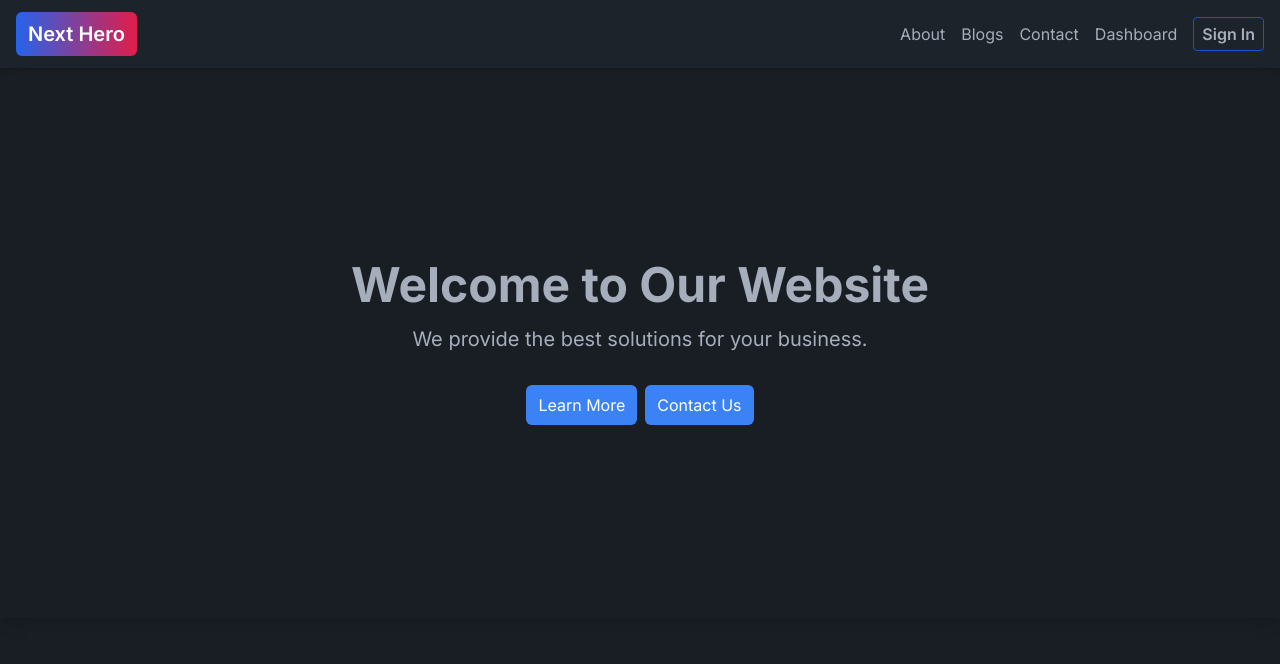
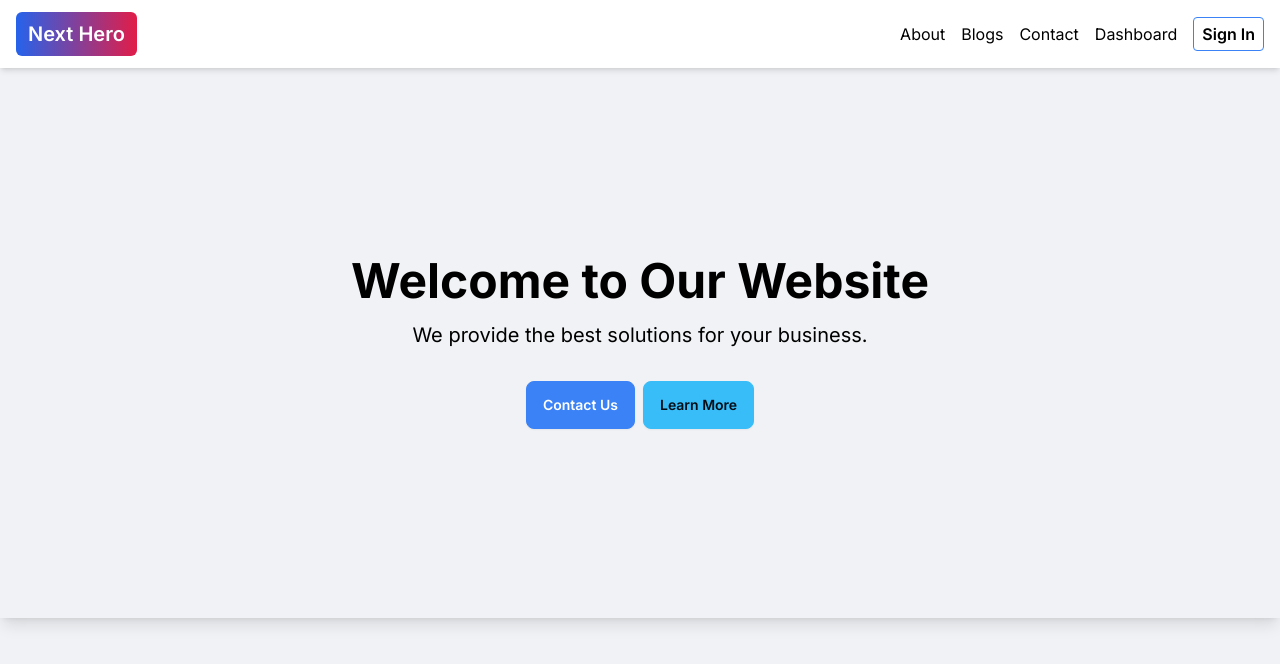
Before and after one commit to mhmitas/simple-next.js-template, a Next.js app: page / in a window 1280 px wide. Shown: the top 664 px of the page. Built offline with nearby package versions, Linux system fonts and the light colour scheme.

Commit message:
a simple next.js template with some simple page and a simple dashboard

```diff
--- a/src/app/(dashboards)/dashboard/layout.jsx
+++ b/src/app/(dashboards)/dashboard/layout.jsx
@@ -1,6 +1,7 @@
 'use client'
-import Link from 'next/link';
+import DashboardNavbar from '@/components/dashboard/DashboardNavbar';
 import React, { createContext, useState } from 'react';
+
 
 export const SidebarContext = createContext(null)
 
@@ -10,7 +11,7 @@ const DashboardLayout = ({ children }) => {
     return (
         <SidebarContext.Provider value={{ isSidebarOpen, setIsSidebarOpen }}>
             <div className='min-h-screen'>
-                {/* <DashboardNavbar /> */}
+                <DashboardNavbar setIsSidebarOpen={setIsSidebarOpen} isSidebarOpen={isSidebarOpen} />
                 <div className='h-full'>
                     {children}
                 </div>
@@ -21,24 +22,16 @@ const DashboardLayout = ({ children }) => {
 
 export default DashboardLayout;
 
-// ------------
 
-const DashboardNavbar = () => {
-    return (
-        <div className="h-16">
-            <nav className="py-3 px-4 flex justify-between items-center fixed top-0 left-0 w-full h-16 bg-base-100 shadow-lg">
-                <Link className="text-xl text-white font-semibold bg-gradient-to-r from-blue-600 to-rose-600 py-2 px-3 rounded-md" href="/">
-                    Next Hero
-                </Link>
-                <div className="flex gap-2 items-center">
-                    <a href="#" className="btn btn-sm btn-ghost p-2 rounded">Logout</a>
-                    <div tabIndex={0} role="button" className="btn btn-ghost btn-circle avatar">
-                        <div className="w-10 rounded-full">
-                            <img alt="Tailwind CSS Navbar component" src="https://img.daisyui.com/images/stock/photo-1534528741775-53994a69daeb.jpg" />
-                        </div>
-                    </div>
-                </div>
-            </nav>
-        </div>
-    );
-};
+/*
+// sonar chan //
+
+<button onClick={() => setIsSidebarOpen(!isSidebarOpen)} className={`md:hidden`}>
+    <div className='bg-neutral rounded h-8 flex items-center'>
+        <span className='bg-base-300 h-full w-3 rounded-l'></span>
+        <span className={`${isSidebarOpen && 'rotate-180'} duration-300 rounded-r`}>
+            <FaAngleLeft size={23} />
+        </span>
+    </div>
+</button>
+*/
--- a/src/app/(dashboards)/dashboard/page.jsx
+++ b/src/app/(dashboards)/dashboard/page.jsx
@@ -11,7 +11,7 @@ const DashboardPage = () => {
     return (
         <div className='flex'>
             <Sidebar />
-            <div className="flex-1 p-4 min-h-full md:ml-56">
+            <div className="flex-1 p-4 min-h-full md:ml-56 duration-200">
                 <h1 className="text-3xl font-bold mb-4">Dashboard</h1>
                 <div className="grid grid-cols-1 md:grid-cols-2 lg:grid-cols-3 gap-4">
                     <div className="p-4 rounded shadow">Widget 1</div>
@@ -22,7 +22,6 @@ const DashboardPage = () => {
                     </div>
                 </div>
                 <div className="bg-primary h-screen w-full"></div>
-                <button onClick={() => setIsSidebarOpen(!isSidebarOpen)} className='btn btn-sm md:hidden fixed top-4 right-4 btn-secondary z-50'><GoSidebarCollapse size={25} /></button>
             </div>
         </div>
     );
--- a/src/app/(root)/page.js
+++ b/src/app/(root)/page.js
@@ -1,30 +1,11 @@
 import Btn from "@/components/Btn";
 import Container from "@/components/common/Container";
+import Hero from "@/components/home/Hero";
 
 export default function Home() {
   return (
     <div>
-      <header>
-        <div className='w-full'>
-          <div className="h-[550px] flex flex-col justify-center items-center w-full shadow-lg dark:shadow-blue-500/15">
-            <h1 className="text-5xl font-bold mb-4 text-center">
-              Welcome to Our Website
-            </h1>
-            <p className="text-xl mb-8 text-center">
-              We provide the best solutions for your business.
-            </p>
-            <div className='flex gap-2'>
-              <Btn><button sx={{ borderRadius: 100 }} variant='contained'>
-                Learn More
-              </button></Btn>
-              {/* <button className='btn btn-primary text-white'>DaisyUI</button> */}
-              <Btn><button sx={{ borderRadius: 100 }} variant='outlined'>
-                Contact Us
-              </button></Btn>
-            </div>
-          </div>
-        </div>
-      </header>
+      <Hero />
       <Container>
       </Container>
     </div>
--- a/src/app/globals.css
+++ b/src/app/globals.css
@@ -1,3 +1,7 @@
 @tailwind base;
 @tailwind components;
 @tailwind utilities;
+
+[data-theme="lightTheme"] .btn-primary {
+    color: white;
+}
--- a/src/app/layout.js
+++ b/src/app/layout.js
@@ -10,7 +10,7 @@ export const metadata = {
 
 export default function RootLayout({ children }) {
   return (
-    <html lang="en" data-theme="">
+    <html lang="en" data-theme="lightTheme">
       <body className={`${inter.className} bg-base-200 `}>
         <div className="">
           {children}
--- a/src/components/Navbar.jsx
+++ b/src/components/Navbar.jsx
@@ -31,7 +31,7 @@ const Navbar = () => {
                             </li>
                         ))}
                     </ul>
-                    <button className="border border-blue-700 hover:bg-blue-700 hover:text-white font-semibold py-1 px-2 rounded">
+                    <button className="border border-primary hover:bg-primary hover:text-white font-semibold py-1 px-2 rounded">
                         Sign In
                     </button>
                 </div>
--- /dev/null
+++ b/src/components/dashboard/DashboardNavbar.jsx
@@ -0,0 +1,31 @@
+import Link from 'next/link';
+import React from 'react';
+import { FaAngleLeft } from "react-icons/fa6";
+
+const DashboardNavbar = ({ setIsSidebarOpen, isSidebarOpen }) => {
+    return (
+        <div className="h-16">
+            <nav className="py-3 px-4 flex justify-between items-center fixed top-0 left-0 w-full h-16 bg-base-100 shadow-lg">
+                <div className='flex items-center gap-3'>
+                    <button onClick={() => setIsSidebarOpen(!isSidebarOpen)} className='md:hidden btn btn-neutral btn-square'>
+                        <span className={`${isSidebarOpen && 'rotate-180'} duration-200 rounded-r`}>
+                            <FaAngleLeft size={23} />
+                        </span>
+                    </button>
+                    <Link className="text-xl text-white font-semibold bg-gradient-to-r from-blue-600 to-rose-600 py-2 px-3 rounded-md" href="/">
+                        Next Hero
+                    </Link>
+                </div>
+                <div className="flex gap-2 items-center">
+                    <a href="#" className="btn btn-sm btn-ghost p-2 rounded">Logout</a>
+                    <div tabIndex={0} role="button" className="btn btn-ghost btn-circle avatar">
+                        <div className="w-10 rounded-full">
+                            <img alt="Tailwind CSS Navbar component" src="https://img.daisyui.com/images/stock/photo-1534528741775-53994a69daeb.jpg" />
+                        </div>
+                    </div>
+                </div>
+            </nav>
+        </div>
+    );
+};
+export default DashboardNavbar;
--- a/src/components/dashboard/Sidebar.jsx
+++ b/src/components/dashboard/Sidebar.jsx
@@ -13,15 +13,18 @@ const Sidebar = () => {
     }
 
     return (
-        <aside onClick={handleOverlayClick} className={`${isSidebarOpen && 'fixed md:static bg-black bg-opacity-50 inset-0'} md:fixed md:w-56`}>
-            <div className={`fixed ${isSidebarOpen ? 'translate-x-0' : '-translate-x-full'} w-56 bg-base-100 h-screen duration-200 md:translate-x-0`}>
-                <ul className='menu text-lg'>
-                    <li><Link href={'#'}>Home</Link></li>
-                    <li><Link href={'#'}>Profile</Link></li>
-                    <li><Link href={'#'}>Settings</Link></li>
-                </ul>
+        <section onClick={handleOverlayClick} className={`${isSidebarOpen && 'fixed inset-x-0 h-full bg-black bg-opacity-50'}`}>
+            <div className={`fixed ${isSidebarOpen ? 'translate-x-0' : '-translate-x-full'} w-56 bg-base-100 duration-200 md:translate-x-0 overflow-y-auto h-[calc(100vh-64px)]`}>
+                <div className='h-full flex flex-col justify-between'>
+                    <ul className='menu text-lg'>
+                        <li><Link href={'#'}>Home</Link></li>
+                        <li><Link href={'#'}>Profile</Link></li>
+                        <li><Link href={'#'}>Settings</Link></li>
+                    </ul>
+                    <button className='btn btn-primary w-full'>Hello</button>
+                </div>
             </div>
-        </aside>
+        </section>
     );
 };
 
--- /dev/null
+++ b/src/components/home/Hero.jsx
@@ -0,0 +1,24 @@
+import React from 'react';
+
+const Hero = () => {
+    return (
+        <header>
+            <div className='w-full'>
+                <div className="h-[550px] flex flex-col justify-center items-center w-full shadow-lg dark:shadow-blue-500/15">
+                    <h1 className="text-5xl font-bold mb-4 text-center">
+                        Welcome to Our Website
+                    </h1>
+                    <p className="text-xl mb-8 text-center">
+                        We provide the best solutions for your business.
+                    </p>
+                    <div className='flex gap-2'>
+                        <button className='btn btn-primary'>Contact Us</button>
+                        <button className='btn btn-info'>Learn More</button>
+                    </div>
+                </div>
+            </div>
+        </header>
+    );
+};
+
+export default Hero;
--- a/tailwind.config.js
+++ b/tailwind.config.js
@@ -9,7 +9,33 @@ module.exports = {
     extend: {},
   },
   daisyui: {
-    themes: ['dark', 'light']
+    themes: [
+      'dark', 'light',
+      {
+        lightTheme: {
+          "primary": "#3b82f6",
+          "secondary": "#a3e635",
+          "accent": "#f43f5e",
+          "info": "#38bdf8",
+          "success": "#22c55e",
+          "warning": "#fbbf24",
+          "error": "#ef4444",
+          "base-100": "#ffffff",
+          "base-200": "#f0f2f5",
+          "base-300": "#f0f2f5",
+          'base-content': 'black',
+        }, // primary: 3b82f6; secondary: a3e635
+        darkTheme: {
+          "primary": "#3b82f6",
+          "secondary": "#fff",
+          "accent": "#37cdbe",
+          "base-100": "#1d1e1f",
+          "base-200": "#121212",
+          "base-300": "#101010",
+          'base-content': '#eceef2',
+        },
+      }
+    ]
   },
   plugins: [require('daisyui')],
 };
```
